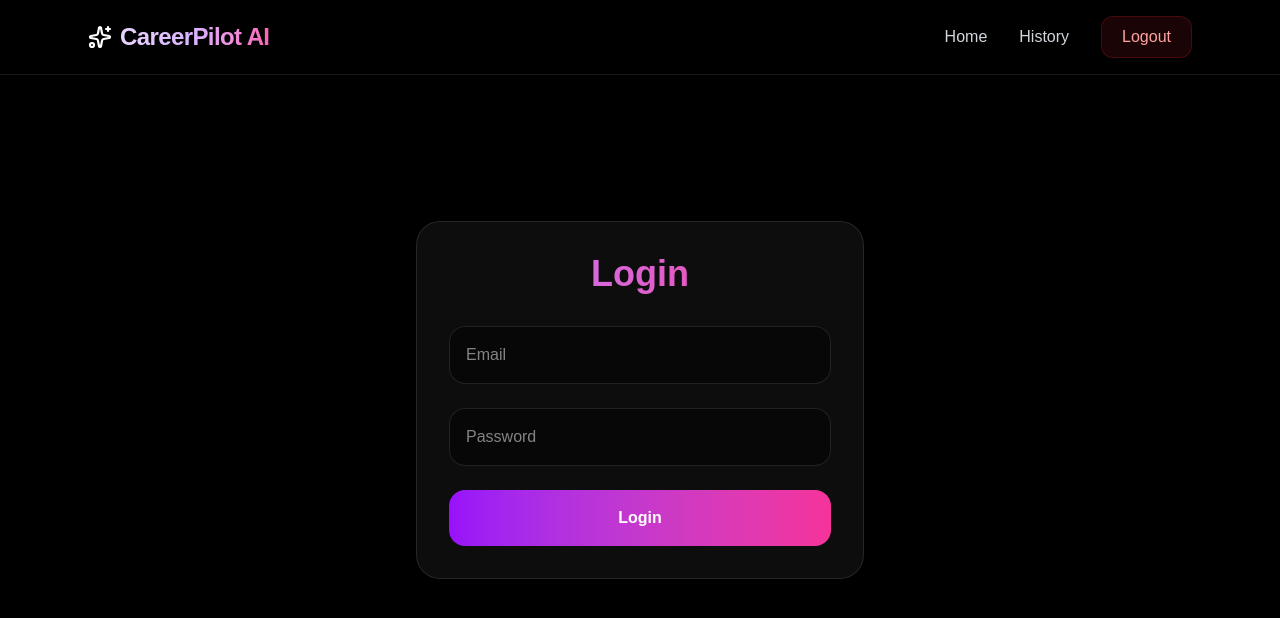
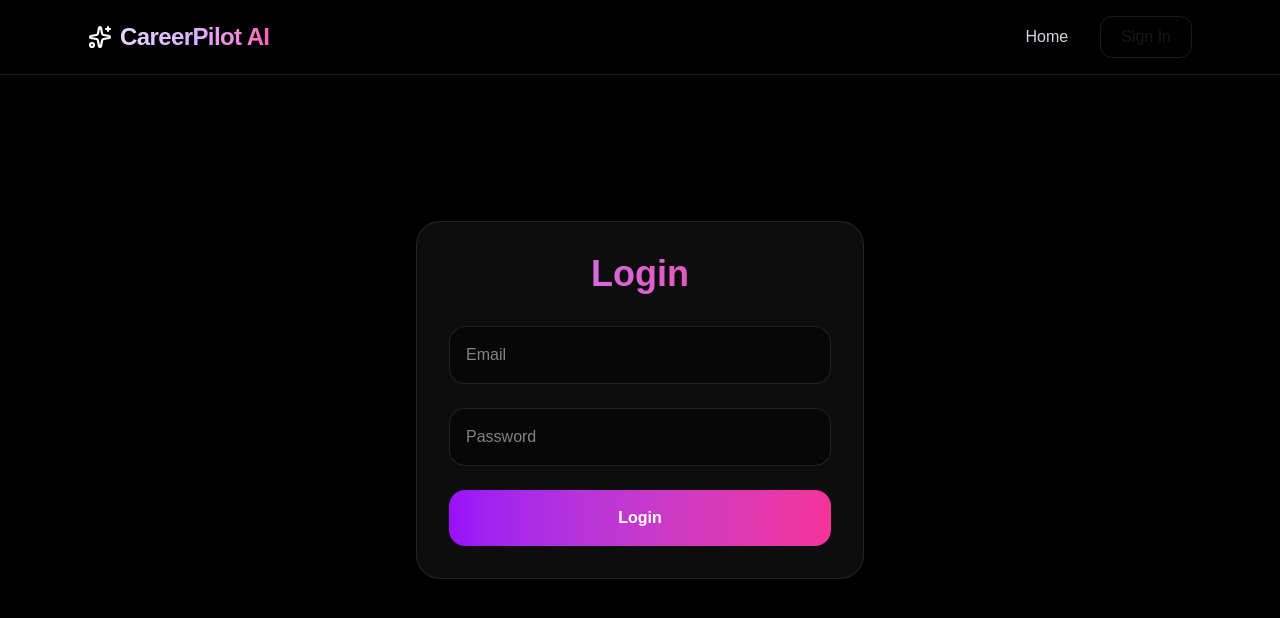
Before and after one commit to FurtiAdi/careerpilot-ai, a Next.js app in the folder frontend/: page /login in a window 1280 px wide. Shown: the top 618 px of the page. Built offline with nearby package versions, Linux system fonts and the light colour scheme.

Commit message:
Add dynamic authenticated navbar and logout state

```diff
--- a/frontend/src/app/login/page.tsx
+++ b/frontend/src/app/login/page.tsx
@@ -44,7 +44,7 @@ export default function LoginPage() {
           data.access_token
         )
 
-        router.push("/")
+        window.location.href = "/"
 
       } else {
 
--- a/frontend/src/components/Navbar.tsx
+++ b/frontend/src/components/Navbar.tsx
@@ -1,18 +1,27 @@
 "use client"
+import { useEffect, useState } from "react"
 import Link from "next/link"
 import { Sparkles } from "lucide-react"
 import { useRouter } from "next/navigation"
 
 
 export default function Navbar() {
+  const [isAuthenticated, setIsAuthenticated] = useState(false)
+
   const router = useRouter()
 
+  useEffect(() => {
+
+      const token = localStorage.getItem("token")
+
+      setIsAuthenticated(!!token)
+
+    }, [])
+
   const logoutUser = () => {
-
     localStorage.removeItem("token")
-
+    setIsAuthenticated(false)
     router.push("/login")
-
   }
 
 
@@ -84,6 +93,13 @@ export default function Navbar() {
             Home
           </Link>
 
+
+          <div className="flex items-center gap-4">
+
+              {isAuthenticated ? (
+
+                <>
+
                   <Link
                     href="/history"
                     className="
@@ -109,10 +125,27 @@ export default function Navbar() {
                     Logout
                   </button>
 
-        </div>
+                </>
+
+              ) : (
+
+                <Link
+                  href="/login"
+                  className="
+                    px-5 py-2 rounded-xl
+                    border border-white/10
+                    hover:border-purple-500/40
+                    transition-all duration-300
+                  "
+                >
+                  Sign In
+                </Link>
+
+              )}
 
             </div>
-
+        </div>
+      </div>
     </nav>
   )
 }
```
Lines whose indentation alone changed are shown as unchanged.
